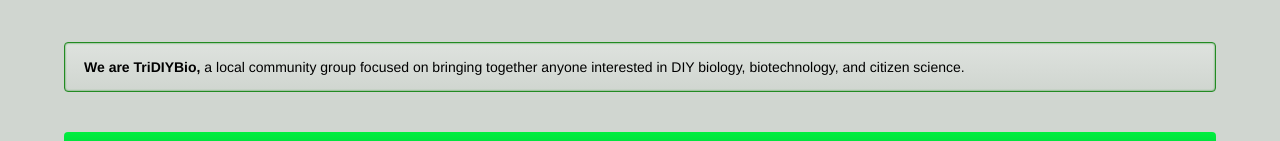
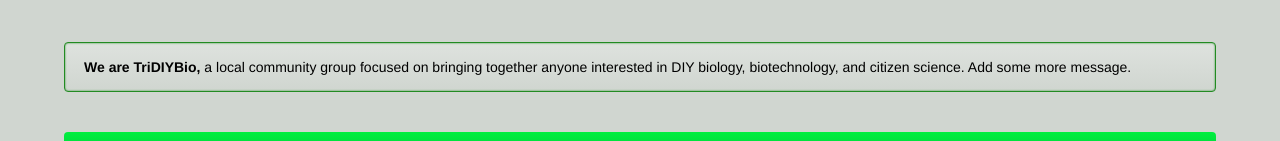
Before and after one commit to Bhanditz/TriDIYBio, a website: page http/index.html in a window 1280 px wide. Shown: the part 192-333 px from the top of the page. Drawn offline with Linux system fonts and the light colour scheme.

Commit message:
Show Jim how to make changes

```diff
--- a/http/index.html
+++ b/http/index.html
@@ -47,7 +47,7 @@
   </div>
 
   <div class="button_well">
-    <p><b>We are TriDIYBio,</b> a local community group focused on bringing together anyone interested in DIY biology, biotechnology,  and citizen science.</p>
+    <p><b>We are TriDIYBio,</b> a local community group focused on bringing together anyone interested in DIY biology, biotechnology,  and citizen science. Add some more message.</p>
   </div>
 
   <div class="button_green">
```
Also changed, not shown: 1 other file.
